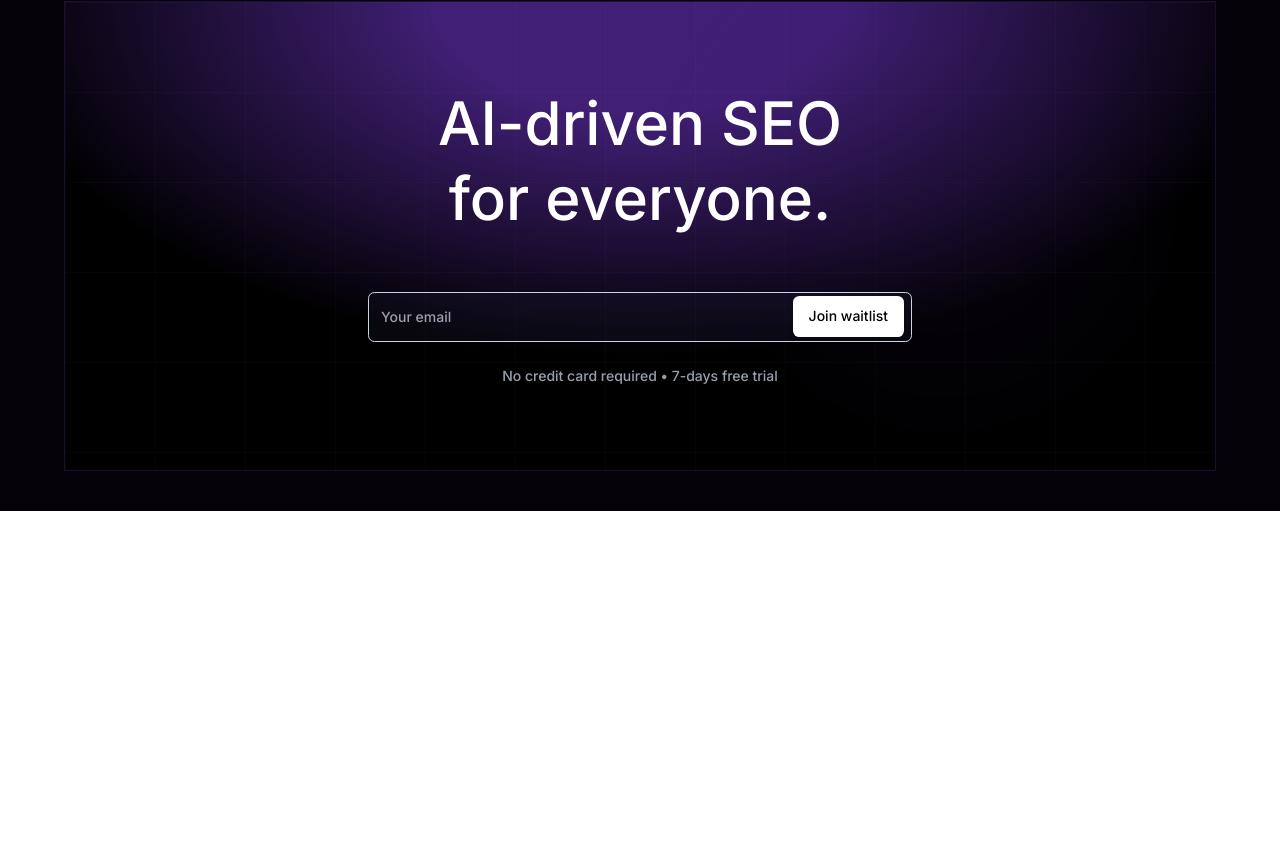
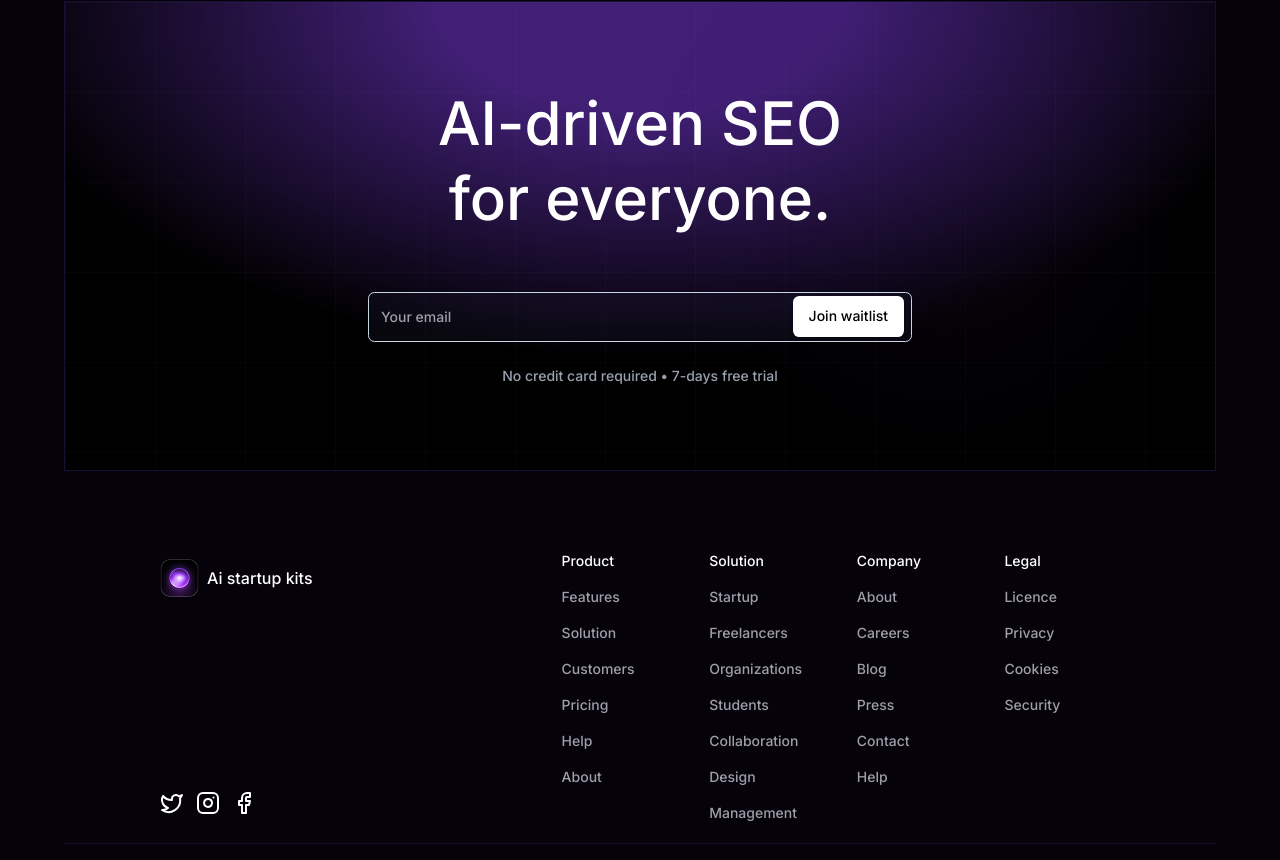
Before and after one commit to bilals2008/ai-seo, a React (Vite) app: page / in a window 1280 px wide. Shown: the part 5453-6313 px from the top of the page. Before the commit the page ends 5964 px from the top, so only its background shows below. Built offline with nearby package versions, Linux system fonts and the light colour scheme.

Commit message:
feat(footer): add Footer component with links and social media icons

```diff
--- a/src/App.jsx
+++ b/src/App.jsx
@@ -10,6 +10,7 @@ import Client from "./components/clients/Client";
 import { Separator } from "@/components/ui/separator"
 import Pricing from "./components/pricing/Pricing";
 import AISEOSection from "./components/CTA/Cta";
+import Footer from "./components/footer/Footer";
 function App() {
   return (
     <div className=" bg-[#05020a] text-white h-auto pb-10">
@@ -24,6 +25,7 @@ function App() {
         <Client/>
         <Pricing/>
         <AISEOSection/>
+        <Footer/>
       </div>
     </div>
   );
--- /dev/null
+++ b/src/components/footer/Footer.jsx
@@ -0,0 +1,56 @@
+// File: src/components/footer/Footer.jsx
+import React from 'react'
+import { links } from './links';
+import { Facebook, Instagram, Twitter } from 'lucide-react';
+import Logo from "../../assets/images/Logo.png";
+
+function Footer() {
+
+
+
+  return (
+    <footer className="border-b bg-white pt-20 dark:bg-transparent py-5">
+      <div className="mx-auto max-w-5xl px-6">
+        <div className="grid gap-12 md:grid-cols-5">
+          {/* Logo */}
+          <div className="md:col-span-2  flex flex-row md:flex-col justify-between py-2 px-2">
+            <div>
+              <a href="/" aria-label="go home" className="block size-fit">
+                <span className="flex items-center gap-2">
+                  <img src={Logo} alt="" />
+                  Ai startup kits
+                </span>
+              </a>
+            </div>
+            <div className="flex items-center gap-3">
+              <Twitter />
+              <Instagram />
+              <Facebook />
+            </div>
+          </div>
+
+          {/* Links */}
+          <div className="grid grid-cols-2 gap-6 sm:grid-cols-4 md:col-span-3">
+            {links.map((link, index) => (
+              <div key={index} className="space-y-4 text-sm">
+                <span className="block font-medium">{link.group}</span>
+                {link.items.map((item, i) => (
+                  <a
+                    key={i}
+                    href={item.href}
+                    className="text-muted-foreground hover:text-primary block duration-150"
+                  >
+                    <span>{item.title}</span>
+                  </a>
+                ))}
+              </div>
+            ))}
+          </div>
+        </div>
+
+      </div>
+    </footer>
+  );
+}
+
+export default Footer;
--- /dev/null
+++ b/src/components/footer/links.js
@@ -0,0 +1,46 @@
+// File: src/components/footer/links.js
+ export const links = [
+  {
+    group: "Product",
+    items: [
+      { title: "Features", href: "#" },
+      { title: "Solution", href: "#" },
+      { title: "Customers", href: "#" },
+      { title: "Pricing", href: "#" },
+      { title: "Help", href: "#" },
+      { title: "About", href: "#" },
+    ],
+  },
+  {
+    group: "Solution",
+    items: [
+      { title: "Startup", href: "#" },
+      { title: "Freelancers", href: "#" },
+      { title: "Organizations", href: "#" },
+      { title: "Students", href: "#" },
+      { title: "Collaboration", href: "#" },
+      { title: "Design", href: "#" },
+      { title: "Management", href: "#" },
+    ],
+  },
+  {
+    group: "Company",
+    items: [
+      { title: "About", href: "#" },
+      { title: "Careers", href: "#" },
+      { title: "Blog", href: "#" },
+      { title: "Press", href: "#" },
+      { title: "Contact", href: "#" },
+      { title: "Help", href: "#" },
+    ],
+  },
+  {
+    group: "Legal",
+    items: [
+      { title: "Licence", href: "#" },
+      { title: "Privacy", href: "#" },
+      { title: "Cookies", href: "#" },
+      { title: "Security", href: "#" },
+    ],
+  },
+];
```
